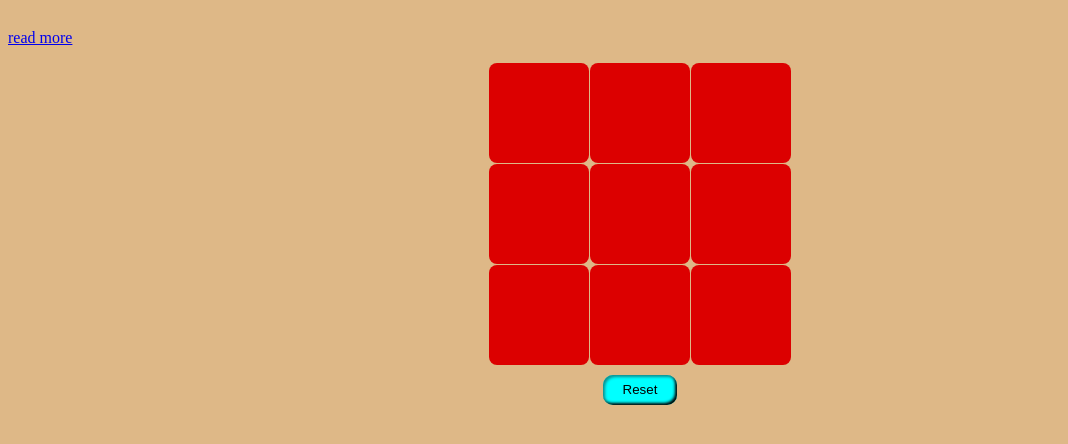
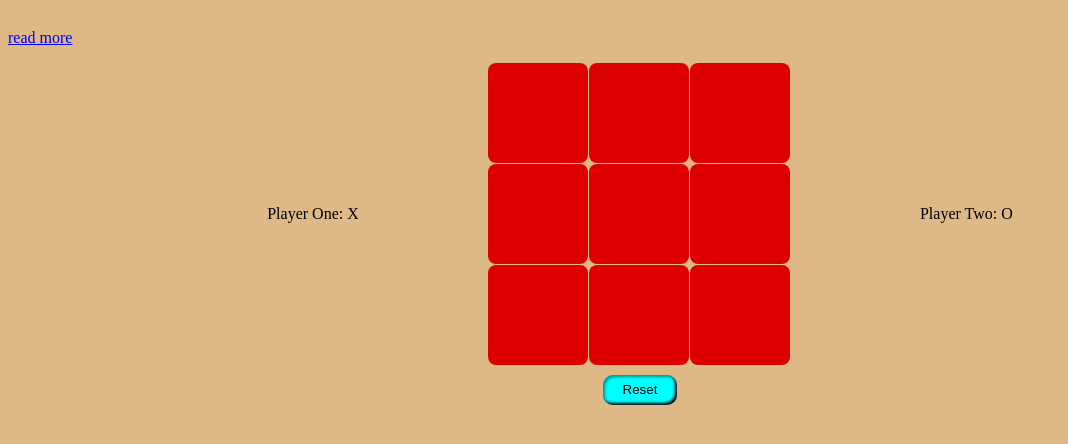
Before and after one commit to fbagire/tic-tac-toe, a plain HTML site: page index.html in a window 1280 px wide. Shown: the part 80-524 px from the top of the page, without its empty margins (0-1068 px from the left). Drawn offline with Linux system fonts and the light colour scheme.

Commit message:
UI players display

```diff
--- a/index.html
+++ b/index.html
@@ -15,7 +15,9 @@
 
     </div>
     <div class="gamingZone">
+        <div class="gamingButtons">
 
+        </div>
     </div>
     <div class="footer">
 
--- a/script.js
+++ b/script.js
@@ -16,7 +16,7 @@ function gameBoard() {
 function play() {
     const player = gameBoard().player;
     let availCells = gameBoard().cell;
-    // alert(`Player ${player.starter ? 'Two' : 'One'}'s Starts`)
+    alert(`Player ${player.starter ? 'Two' : 'One'}'s Starts`)
 
     let starter = player.starter ? true : false
 
@@ -98,25 +98,36 @@ function checkWinner(board) {
 function screenBuild() {
 
     const board = gameBoard().cell;
-    const gamingZone = document.querySelector('.gamingZone');
+    const gamingButtons = document.querySelector('.gamingButtons');
+    const gamingZone = document.querySelector('.gamingZone')
     const header = document.querySelector('.header');
-    const phead = document.createElement('p');
+    const phead=document.createElement('p');
     const phead2 = document.createElement('p');
+    const player1 = document.createElement('p');
+    const player2 = document.createElement('p');
+
+
+
+    player1.setAttribute('id', 'player1');
+    player2.setAttribute('id', 'player2');
+    player1.textContent = `Player ${gameBoard().player.playerOne == 'X' ? 'One' : 'Two'}: ${gameBoard().player.playerOne} `
+    player2.textContent = `Player ${gameBoard().player.playerOne == 'O' ? 'Two' : 'Two'}: ${gameBoard().player.playerTwo} `
+
+    gamingZone.appendChild(player1)
+    gamingZone.appendChild(player2)
+
     phead.textContent = 'Tic-Tac-Toe, JS learning';
     phead2.innerHTML = '<span><a href="https://en.wikipedia.org/wiki/Tic-tac-toe">read more</a></span>';
 
     header.appendChild(phead)
     header.appendChild(phead2)
 
-
-
-
     for (const arr of Object.keys(board)) {
         const btn = document.createElement('button')
         btn.setAttribute('id', arr)
         btn.setAttribute('class', 'btnPlay')
         btn.textContent = board[arr]
-        gamingZone.appendChild(btn)
+        gamingButtons.appendChild(btn)
     }
     const resbtn = document.createElement('button')
     resbtn.textContent = 'Reset';
--- a/style.css
+++ b/style.css
@@ -4,7 +4,7 @@ body {
     background-color: burlywood;
 }
 
-.gamingZone >button {
+.gamingButtons>button {
     display: flex;
     justify-content: center;
     align-items: center;
@@ -17,7 +17,7 @@ body {
 
 }
 
-.gamingZone {
+.gamingButtons {
     display: grid;
     justify-content: center;
     align-content: center;
@@ -27,7 +27,7 @@ body {
 
 }
 
-.gamingZone>button:hover {
+.gamingButtons>button:hover {
     background-color: rgb(152, 16, 16);
 }
 
@@ -67,3 +67,19 @@ body {
     border: 2;
     background-color: rgb(27, 190, 190);
 }
+
+.gamingZone {
+    display: grid;
+    grid-auto-flow: column;
+    align-items: center;
+}
+
+#player1 {
+    grid-column: 1/2;
+    justify-self: end;
+}
+
+#player2 {
+    grid-column: 3/4;
+    justify-self: start;
+}
```
